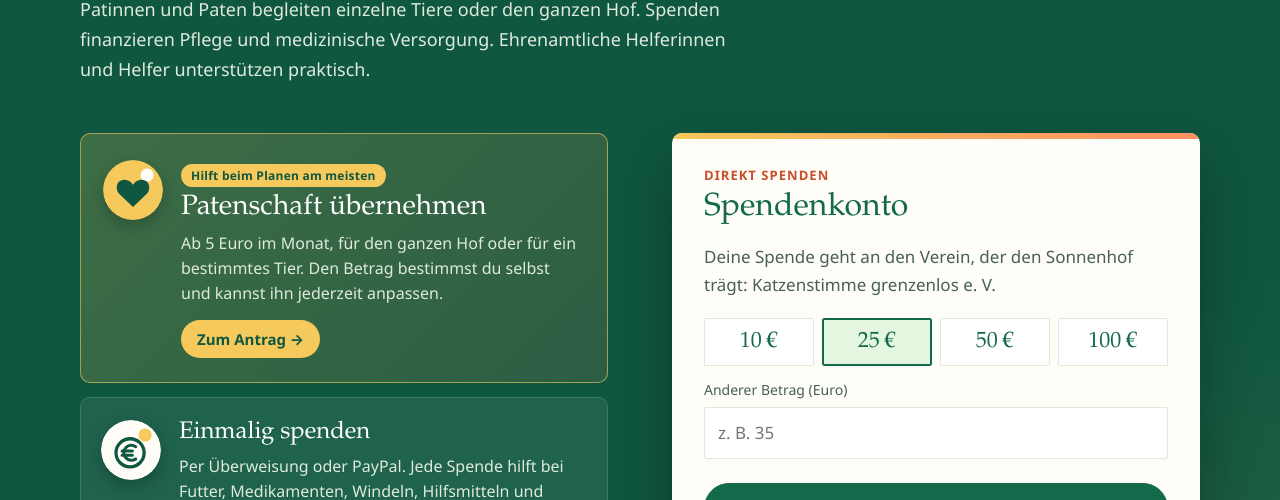
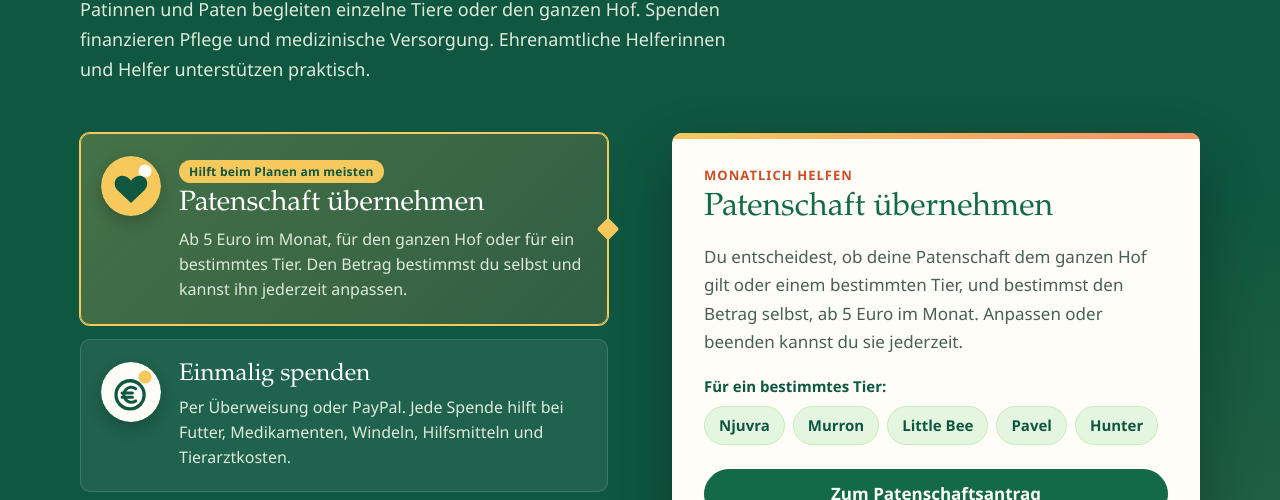
Before and after one commit to AndersenWebworks/sonnenhof-koboldtiere, a plain HTML site: page index.html in a window 1280 px wide. Shown: the part 9472-9972 px from the top of the page. Drawn offline with Linux system fonts and the light colour scheme.

Commit message:
Sonnenhof: Unterstützen als Auswahl, jede Karte zeigt rechts ihren eigenen Weg (Patenschaft, PayPal und Konto, Wunschliste, Mithelfen); Vereinslogo im Instagram-Abschluss
Co-Authored-By: Claude Opus 5.5 <noreply@anthropic.com>

```diff
--- a/assets/css/sonnenhof.css
+++ b/assets/css/sonnenhof.css
@@ -1396,10 +1396,22 @@ footer a { color: #fff; }
 .help-text { display: block; }
 .help-card h3 { color: #fff; font-size: 24px; }
 .help-desc { display: block; margin-top: 6px; color: #dfeadb; font-size: 16px; line-height: 1.55; }
-.help-card-main {
-  padding: 26px 24px 24px 22px;
-  background: linear-gradient(135deg, rgba(245,201,91,.2), rgba(255,143,98,.12));
-  border-color: rgba(245,201,91,.6);
+.help-card.is-active {
+  position: relative;
+  background: linear-gradient(135deg, rgba(245,201,91,.24), rgba(255,143,98,.14));
+  border-color: var(--honey);
+  box-shadow: 0 0 0 1px var(--honey);
+}
+.help-card.is-active::after {
+  content: "";
+  position: absolute;
+  top: 50%;
+  right: -9px;
+  width: 16px;
+  height: 16px;
+  background: var(--honey);
+  transform: translateY(-50%) rotate(45deg);
+  border-radius: 2px;
 }
 .help-card-main h3 { font-size: 28px; }
 .help-more {
@@ -1470,17 +1482,6 @@ footer a { color: #fff; }
 .follow-card:hover { transform: translateY(-3px); box-shadow: 0 2px 4px rgba(18,59,45,.08), 0 20px 40px rgba(18,59,45,.14); }
 .follow-avatar { grid-area: avatar; }
 .follow-avatar img { width: 58px; height: 58px; }
-.follow-glyph {
-  display: grid;
-  place-items: center;
-  width: 58px;
-  height: 58px;
-  color: var(--pine);
-  background: var(--mint);
-  border: 3px solid #fff;
-  border-radius: 50%;
-}
-.follow-glyph .ig-glyph { width: 26px; height: 26px; }
 .follow-id { grid-area: id; display: grid; gap: 2px; min-width: 0; }
 .follow-id strong { font-size: 16px; font-weight: 600; overflow-wrap: anywhere; }
 .follow-id span { color: #737373; font-size: 14px; }
@@ -1537,3 +1538,24 @@ footer a { color: #fff; }
 .press-contact { margin: 22px 0 0; color: var(--muted); font-size: 15px; text-align: center; }
 .press-contact a { color: var(--leaf-text); font-weight: 600; }
 @media (max-width: 620px) { .press-more ul { grid-template-columns: 1fr; } }
+
+/* Unterstützen: rechte Seite wechselt mit der gewählten Karte */
+.help-card { cursor: pointer; }
+.help-panels.is-tabbed .help-panel[hidden] { display: none; }
+.help-panels { display: grid; gap: 18px; }
+.help-panel h3 { color: var(--pine); font-size: 32px; }
+.help-panel > p { color: var(--muted); }
+.panel-sub { margin: 18px 0 8px; color: var(--pine-dark) !important; font-weight: 700; font-size: 15px; }
+.pate-chips { display: flex; flex-wrap: wrap; gap: 8px; }
+.pate-chips a {
+  padding: 6px 14px;
+  color: var(--pine-dark);
+  background: var(--mint);
+  border: 1px solid var(--sage);
+  border-radius: 999px;
+  font-size: 15px;
+  font-weight: 600;
+  text-decoration: none;
+}
+.pate-chips a:hover { background: var(--sage); }
+@media (max-width: 900px) { .help-card.is-active::after { display: none; } }
--- a/index.html
+++ b/index.html
@@ -397,30 +397,29 @@
         <div class="support-grid">
           <div>
             <div class="help-cards">
-              <a class="help-card help-card-main" href="#patenschaft">
+              <a class="help-card help-card-main is-active" href="#patenschaft" data-help="pate" aria-controls="hilfe-pate">
                 <svg class="help-icon" viewBox="0 0 64 64" aria-hidden="true"><circle cx="32" cy="32" r="32" fill="#f5c95b"/><circle cx="47" cy="16" r="7" fill="#fffdf8"/><path fill="#0f5740" d="M32 50 18 36.8C11.8 30.9 14.7 21 22.8 21c4.1 0 7.1 2.5 9.2 5.4 2.1-2.9 5.1-5.4 9.2-5.4 8.1 0 11 9.9 4.8 15.8z"/></svg>
                 <span class="help-text">
                   <span class="support-tag">Hilft beim Planen am meisten</span>
                   <h3>Patenschaft übernehmen</h3>
                   <span class="help-desc">Ab 5&nbsp;Euro im Monat, für den ganzen Hof oder für ein bestimmtes Tier. Den Betrag bestimmst du selbst und kannst ihn jederzeit anpassen.</span>
-                  <span class="help-more">Zum Antrag <span aria-hidden="true">→</span></span>
                 </span>
               </a>
-              <a class="help-card" href="#spenden">
+              <a class="help-card" href="#spenden" data-help="spenden" aria-controls="spenden">
                 <svg class="help-icon" viewBox="0 0 64 64" aria-hidden="true"><circle cx="32" cy="32" r="32" fill="#fffdf8"/><circle cx="47" cy="16" r="7" fill="#f5c95b"/><circle cx="31" cy="35" r="15" fill="none" stroke="#0f5740" stroke-width="3.5"/><path fill="none" stroke="#0f5740" stroke-width="3.2" stroke-linecap="round" d="M37 28.5a8 8 0 1 0 0 13M22.5 33h11M22.5 37.5h11"/></svg>
                 <span class="help-text">
                   <h3>Einmalig spenden</h3>
                   <span class="help-desc">Per Überweisung oder PayPal. Jede Spende hilft bei Futter, Medikamenten, Windeln, Hilfsmitteln und Tierarztkosten.</span>
                 </span>
               </a>
-              <a class="help-card" href="https://www.amazon.de/hz/wishlist/ls/34C3XM2DW4QZP" target="_blank" rel="noopener noreferrer">
+              <a class="help-card" href="https://www.amazon.de/hz/wishlist/ls/34C3XM2DW4QZP" target="_blank" rel="noopener noreferrer" data-help="wunsch" aria-controls="hilfe-wunsch">
                 <svg class="help-icon" viewBox="0 0 64 64" aria-hidden="true"><circle cx="32" cy="32" r="32" fill="#fffdf8"/><circle cx="47" cy="16" r="7" fill="#f5c95b"/><g fill="none" stroke="#0f5740" stroke-width="3.5" stroke-linejoin="round"><rect x="17" y="29" width="28" height="20" rx="2"/><path d="M14 23h34v6H14zM31 23v26"/><path stroke-linecap="round" d="M31 23c-3-6-11-7-11-2s8 2 11 2c3 0 11 3 11-2s-8-4-11 2"/></g></svg>
                 <span class="help-text">
                   <h3>Von der Wunschliste schenken</h3>
                   <span class="help-desc">Auf unserer Amazon-Wunschliste steht, was die Tiere gerade brauchen.</span>
                 </span>
               </a>
-              <a class="help-card" href="mailto:katzenstimme_grenzenlos@gmx.de?subject=Helfen">
+              <a class="help-card" href="mailto:katzenstimme_grenzenlos@gmx.de?subject=Helfen" data-help="helfen" aria-controls="hilfe-helfen">
                 <svg class="help-icon" viewBox="0 0 64 64" aria-hidden="true"><circle cx="32" cy="32" r="32" fill="#fffdf8"/><circle cx="47" cy="16" r="7" fill="#f5c95b"/><path fill="#0f5740" d="M31 19 13 34h5v15h9V40h8v9h9V34h5z"/></svg>
                 <span class="help-text">
                   <h3>Praktisch helfen</h3>
@@ -431,7 +430,25 @@
             <p class="support-note">Mein Verein Katzenstimme grenzenlos e.&nbsp;V. trägt den Sonnenhof der Koboldtiere. Jede Spende und jede Patenschaft geht an den Verein.</p>
           </div>
 
-          <aside class="donation-box" id="spenden" aria-labelledby="spendenkonto">
+          <div class="help-panels">
+          <div class="help-panel donation-box pate-panel" id="hilfe-pate" data-panel="pate">
+            <span class="donation-kicker">Monatlich helfen</span>
+            <h3>Patenschaft übernehmen</h3>
+            <p>Du entscheidest, ob deine Patenschaft dem ganzen Hof gilt oder einem bestimmten Tier, und bestimmst den Betrag selbst, ab 5&nbsp;Euro im Monat. Anpassen oder beenden kannst du sie jederzeit.</p>
+            <p class="panel-sub">Für ein bestimmtes Tier:</p>
+            <div class="pate-chips">
+              <a href="#patenschaft" data-pate="Njuvra">Njuvra</a>
+              <a href="#patenschaft" data-pate="Murron">Murron</a>
+              <a href="#patenschaft" data-pate="Little Bee">Little Bee</a>
+              <a href="#patenschaft" data-pate="Pavel">Pavel</a>
+              <a href="#patenschaft" data-pate="Hunter">Hunter</a>
+            </div>
+            <div class="donation-actions">
+              <a class="button button-primary" href="#patenschaft" data-pate="">Zum Patenschaftsantrag</a>
+            </div>
+          </div>
+
+          <aside class="help-panel donation-box" id="spenden" data-panel="spenden" aria-labelledby="spendenkonto">
             <span class="donation-kicker">Direkt spenden</span>
             <h3 id="spendenkonto">Spendenkonto</h3>
             <p>Deine Spende geht an den Verein, der den Sonnenhof trägt: Katzenstimme grenzenlos e.&nbsp;V.</p>
@@ -475,6 +492,27 @@
               Fragen zu einer Spende oder Patenschaft? Schreib an <a href="mailto:katzenstimme_grenzenlos@gmx.de">katzenstimme_grenzenlos@gmx.de</a>.
             </p>
           </aside>
+
+          <div class="help-panel donation-box" id="hilfe-wunsch" data-panel="wunsch">
+            <span class="donation-kicker">Sachspende</span>
+            <h3>Von der Wunschliste schenken</h3>
+            <p>Auf unserer Amazon-Wunschliste steht, was die Tiere gerade brauchen. Du suchst etwas aus, bezahlst es bei Amazon, und es wird direkt an uns geliefert.</p>
+            <div class="donation-actions">
+              <a class="button button-primary" href="https://www.amazon.de/hz/wishlist/ls/34C3XM2DW4QZP" target="_blank" rel="noopener noreferrer">Zur Wunschliste</a>
+            </div>
+          </div>
+
+          <div class="help-panel donation-box" id="hilfe-helfen" data-panel="helfen">
+            <span class="donation-kicker">Mit anpacken</span>
+            <h3>Praktisch helfen</h3>
+            <p>Du hast Zeit, Erfahrung oder Sachspenden, die du mitbringen möchtest? Schreib mir vorher, dann schauen wir, was gerade passt.</p>
+            <p>Sachspenden bitte nicht ohne Rücksprache am Hof abstellen.</p>
+            <div class="donation-actions">
+              <a class="button button-primary" href="mailto:katzenstimme_grenzenlos@gmx.de?subject=Helfen">E-Mail schreiben</a>
+            </div>
+            <p class="tax-note">katzenstimme_grenzenlos@gmx.de</p>
+          </div>
+          </div>
         </div>
       </div>
     </section>
@@ -600,7 +638,7 @@
               <span class="follow-button">Folgen</span>
             </a>
             <a class="follow-card" href="https://www.instagram.com/katzenstimme_grenzenlos/" target="_blank" rel="noopener noreferrer">
-              <span class="ig-avatar follow-avatar"><span class="follow-glyph"><svg class="ig-glyph" viewBox="0 0 24 24" aria-hidden="true"><rect x="3" y="3" width="18" height="18" rx="5" fill="none" stroke="currentColor" stroke-width="2"/><circle cx="12" cy="12" r="4.2" fill="none" stroke="currentColor" stroke-width="2"/><circle cx="17.4" cy="6.6" r="1.3" fill="currentColor"/></svg></span></span>
+              <span class="ig-avatar follow-avatar"><img src="assets/img/logo/katzenstimme-logo-192.png" alt="" width="64" height="64" loading="lazy"></span>
               <span class="follow-id"><strong>@katzenstimme_grenzenlos</strong><span>Der Verein hinter dem Hof</span></span>
               <span class="follow-button">Folgen</span>
             </a>
@@ -688,6 +726,33 @@
         copyStatus.textContent = 'Bitte die IBAN direkt aus dem Spendenkonto übernehmen.';
       }
     });
+
+    // Unterstützen: Karte links wählt den Inhalt rechts
+    const helpCards = document.querySelectorAll('[data-help]');
+    const helpPanels = document.querySelectorAll('[data-panel]');
+    const helpPanelsBox = document.querySelector('.help-panels');
+    function showHelp(key, scroll) {
+      helpCards.forEach((card) => {
+        const active = card.dataset.help === key;
+        card.classList.toggle('is-active', active);
+        card.setAttribute('aria-current', active ? 'true' : 'false');
+      });
+      helpPanels.forEach((panel) => { panel.hidden = panel.dataset.panel !== key; });
+      if (scroll && window.innerWidth < 900) helpPanelsBox.scrollIntoView({ behavior: 'smooth', block: 'start' });
+    }
+    helpPanelsBox.classList.add('is-tabbed');
+    helpCards.forEach((card) => {
+      card.addEventListener('click', (event) => {
+        event.preventDefault();
+        showHelp(card.dataset.help, true);
+      });
+    });
+    function helpFromHash() {
+      if (location.hash === '#spenden') showHelp('spenden', false);
+    }
+    document.querySelectorAll('a[href="#spenden"]:not([data-help])').forEach((link) => link.addEventListener('click', () => showHelp('spenden', false)));
+    showHelp(location.hash === '#spenden' ? 'spenden' : 'pate', false);
+    window.addEventListener('hashchange', helpFromHash);
 
     // Betragsauswahl für den PayPal-Link
     const amountButtons = document.querySelectorAll('.amount-button');
```
Also changed, not shown: assets/img/logo/katzenstimme-logo-192.png (added).
